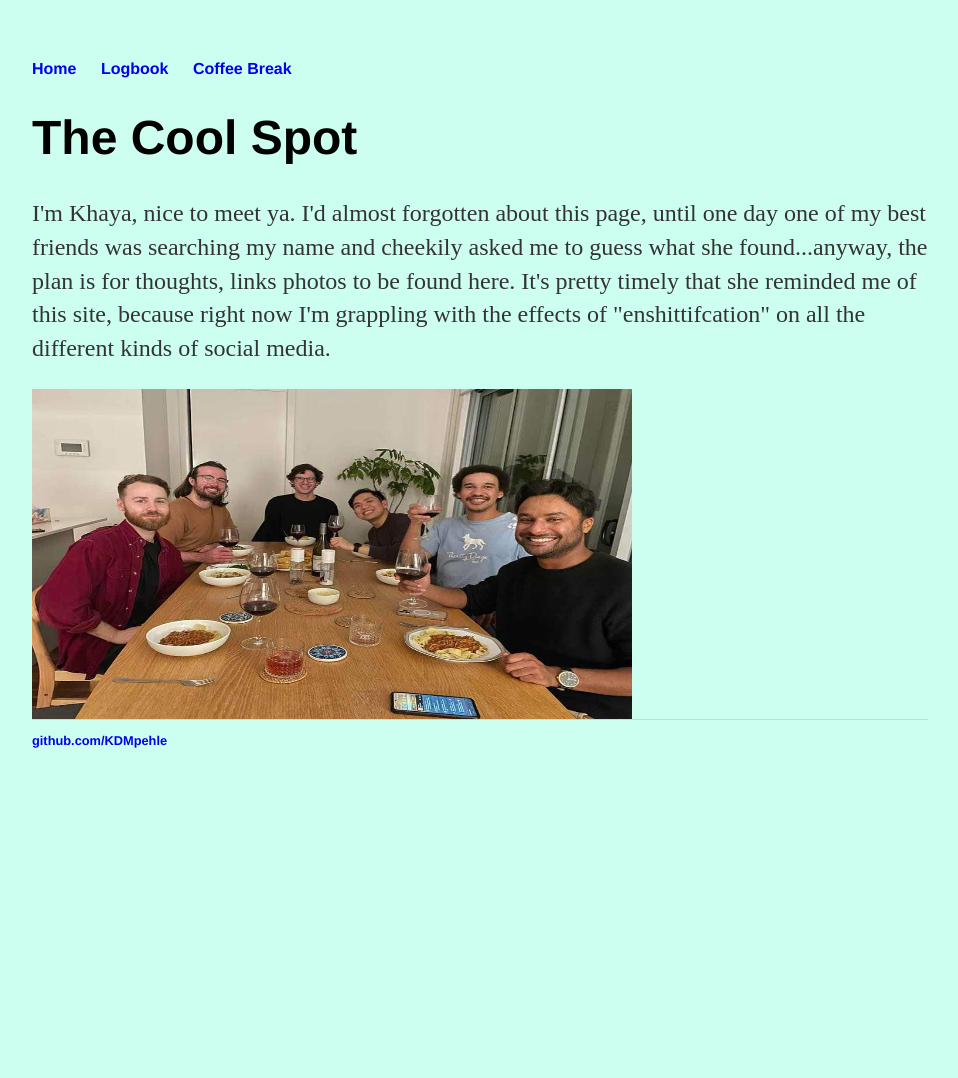
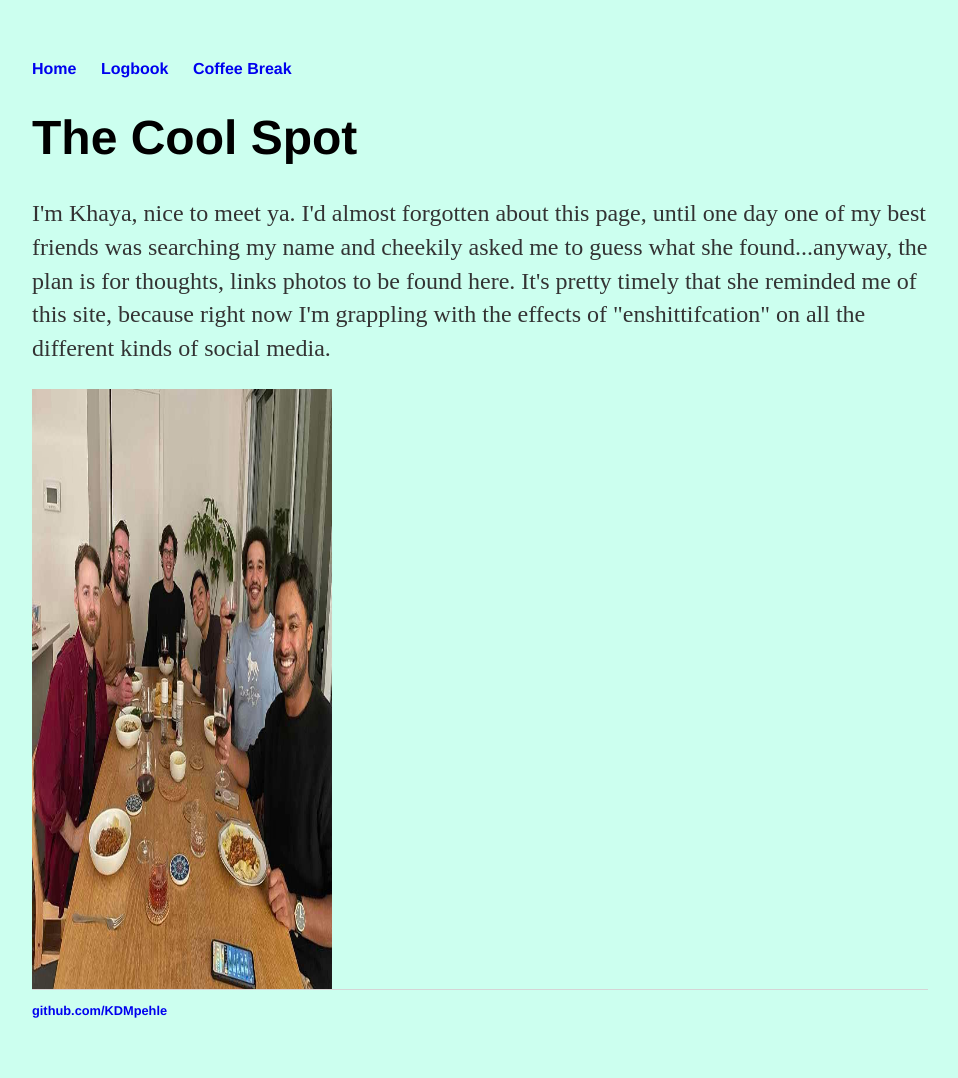
Before and after one commit to KDMpehle/KDMpehle.github.io, a Jekyll site: the page built from index.html, in a window 1280 px wide. Shown: the whole page, without its empty margins (160-1118 px from the left). Built offline with Jekyll 4.4.1, drawn with Linux system fonts in a browser that asks for light colours; before the commit the page ends 900 px from its top, so only the background shows below that.

Commit message:
Update index.html

```diff
--- a/index.html
+++ b/index.html
@@ -5,5 +5,5 @@
 	<h1>The Cool Spot</h1>
 	<p> I'm Khaya, nice to meet ya. I'd almost forgotten about this page, until one day one of my best friends was searching my name and cheekily asked me to guess what she found...anyway, the plan is for thoughts,
 	links photos to be found here. It's pretty timely that she reminded me of this site, because right now I'm grappling with the effects of "enshittifcation" on all the different kinds of social media. </p>
-<img src = "images/Dboys_dinner.jpeg" width="600" height="330"/>
+<img src = "images/Dboys_dinner.jpeg" width="300" height="600"/>
 </div>
```
